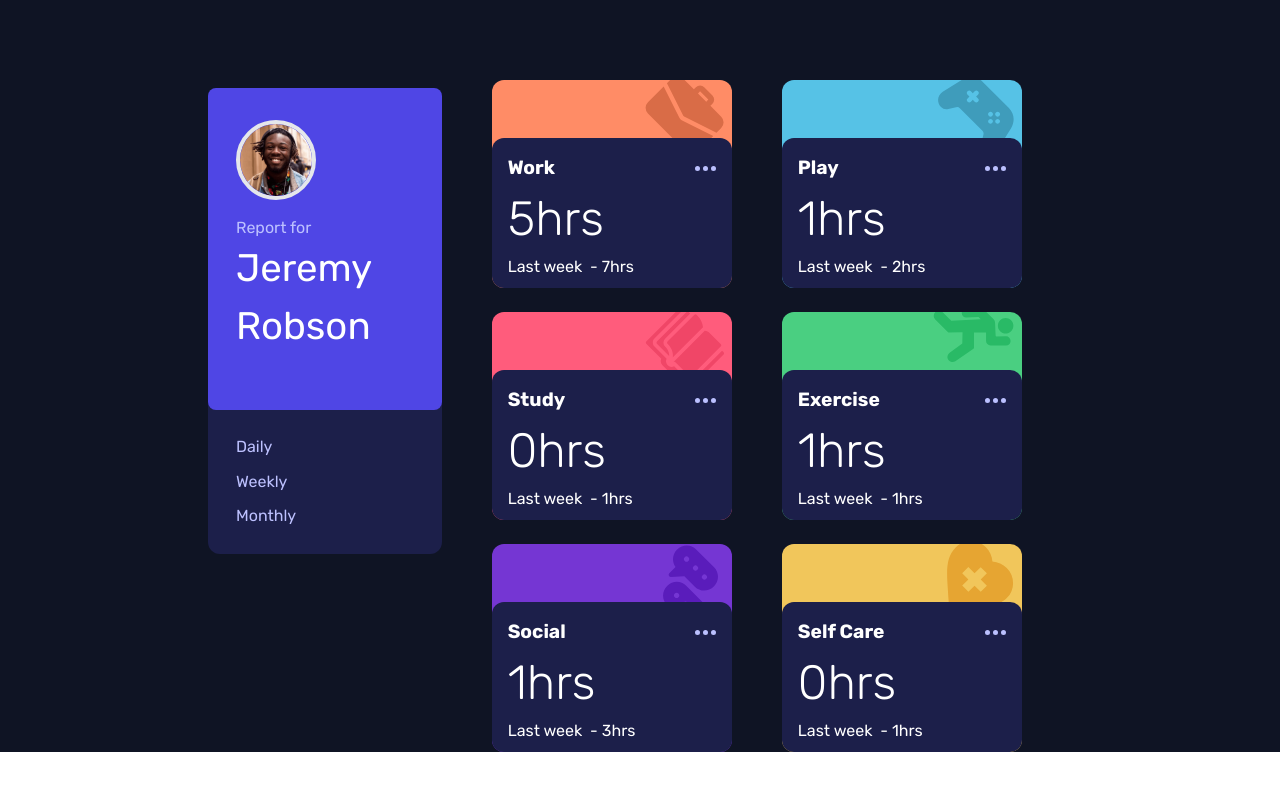
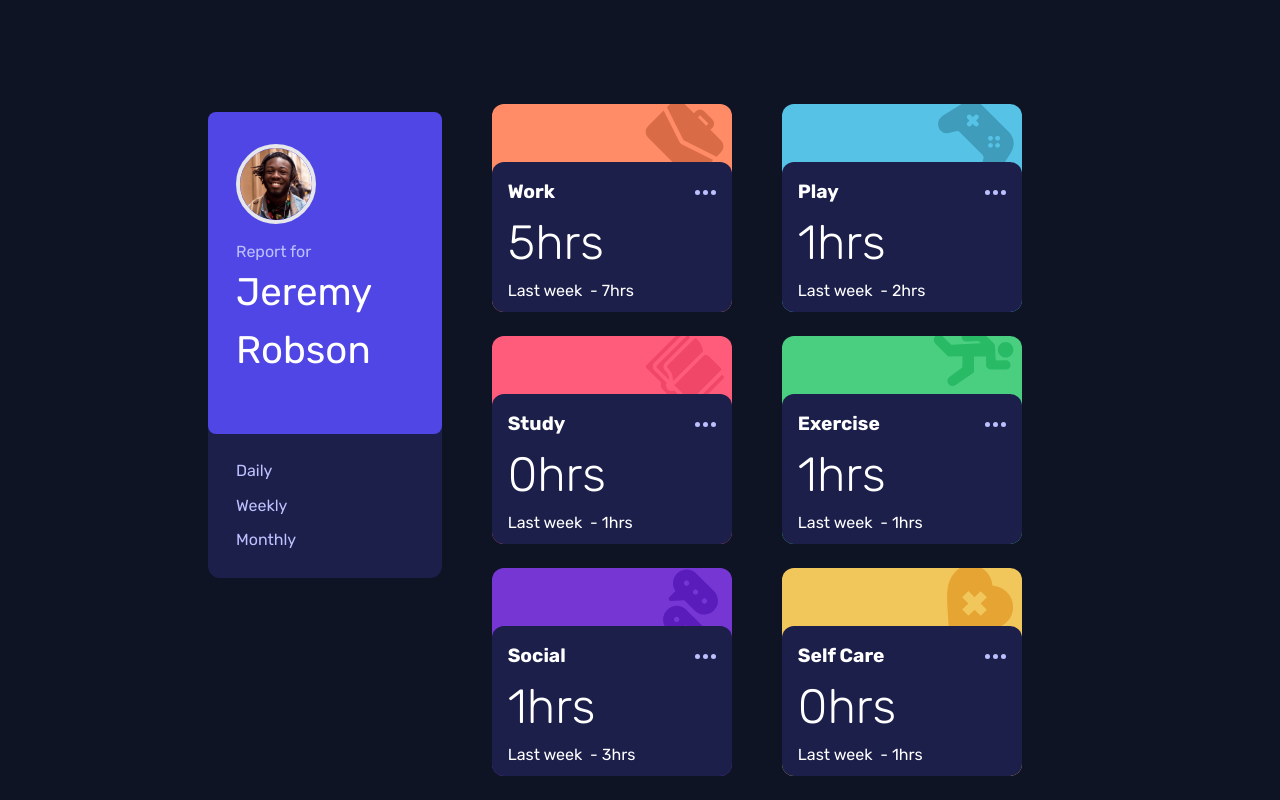
Before and after one commit to thirraz/time-tracking-dashboard, a React (Vite) app: page / in a window 1280 px wide. Built offline with nearby package versions, Linux system fonts and the light colour scheme.

Commit message:
Update App.tsx

```diff
--- a/src/App.tsx
+++ b/src/App.tsx
@@ -11,7 +11,7 @@ import { InfosContainer } from "./components/InfosContainer";
 
 export const App: FC = () => {
   return (
-    <main className="appBg pb-[12rem] px-2 lg:px-[13rem] font-Rubik w-screen h-[screen] flex items-center justify-center flex-wrap md:flex-nowrap">
+    <main className="appBg pb-[12rem] px-2 lg:px-[13rem] font-Rubik w-screen min-h-screen flex items-center justify-center flex-wrap md:flex-nowrap">
       <Profile />
     </main>
   );
```
